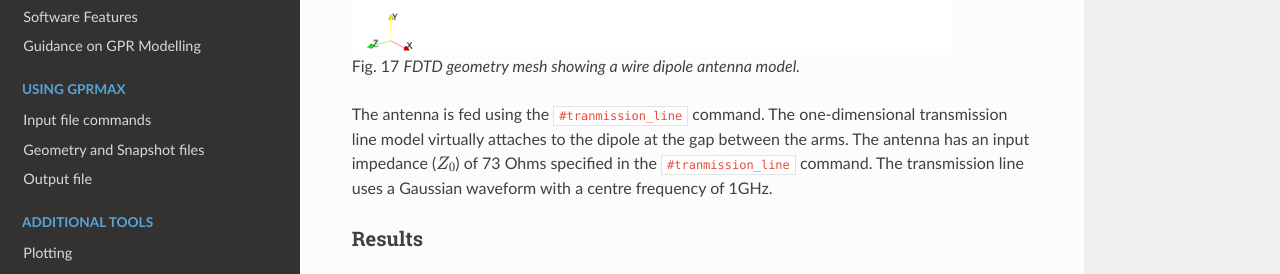
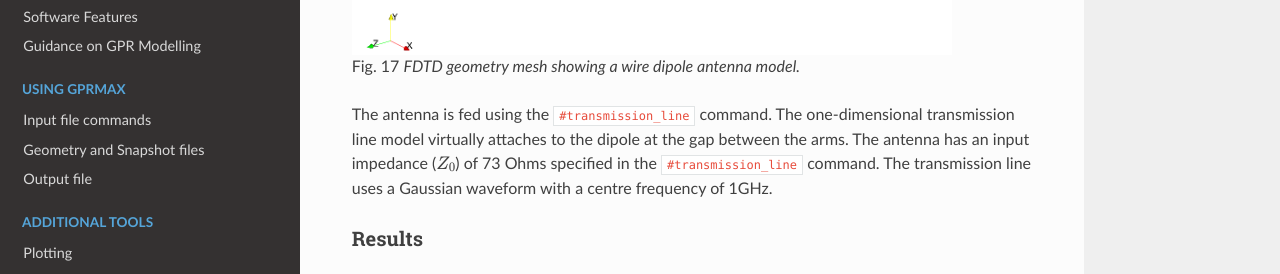
Before and after one commit to gprMax/gprMax, a Sphinx documentation site: the page built from docs/source/examples_antennas.rst, in a window 1280 px wide and 900 px high, scrolled down 625 px. Shown: the part 151-425 px from the top of the window. Built offline with Sphinx 7.4.7 and the Read the Docs theme 2.0.0, drawn with Linux system fonts in a browser that asks for light colours.

Commit message:
Spelling correction.

```diff
--- a/docs/source/examples_antennas.rst
+++ b/docs/source/examples_antennas.rst
@@ -22,7 +22,7 @@ This example demonstrates a model of a half-wavelength wire dipole antenna in fr
 
     FDTD geometry mesh showing a wire dipole antenna model.
 
-The antenna is fed using the ``#tranmission_line`` command. The one-dimensional transmission line model virtually attaches to the dipole at the gap between the arms. The antenna has an input impedance (:math:`Z_0`) of 73 Ohms specified in the ``#tranmission_line`` command. The transmission line uses a Gaussian waveform with a centre frequency of 1GHz.
+The antenna is fed using the ``#transmission_line`` command. The one-dimensional transmission line model virtually attaches to the dipole at the gap between the arms. The antenna has an input impedance (:math:`Z_0`) of 73 Ohms specified in the ``#transmission_line`` command. The transmission line uses a Gaussian waveform with a centre frequency of 1GHz.
 
 Results
 -------
```
